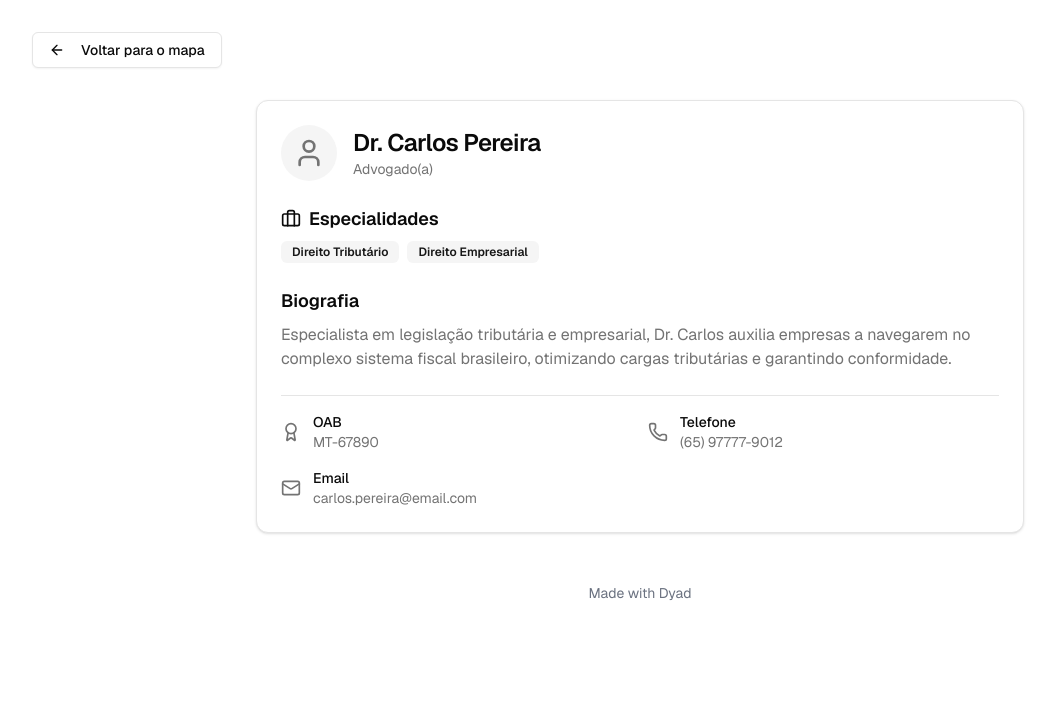
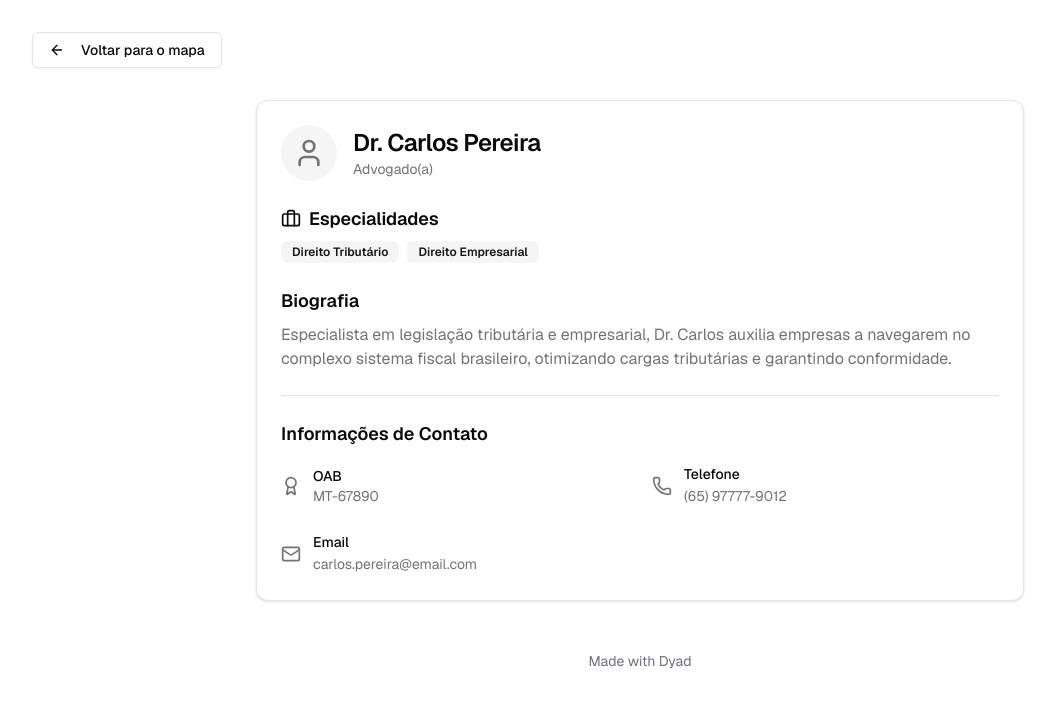
Before and after one commit to MrGr33n98/advini-mkt-place-mt, a Next.js app: page /advogados/carlos-pereira in a window 1280 px wide. Shown: the top 706 px of the page, without its empty margins (0-1055 px from the left). Built offline with nearby package versions, Linux system fonts and the light colour scheme.

Commit message:
[dyad] Enhance lawyer profile card - wrote 1 file(s)

```diff
--- a/src/components/LawyerProfileCard.tsx
+++ b/src/components/LawyerProfileCard.tsx
@@ -2,6 +2,7 @@ import { Lawyer } from "@/types/lawyer";
 import { Card, CardContent, CardHeader, CardTitle, CardDescription } from "@/components/ui/card";
 import { Badge } from "@/components/ui/badge";
 import { User, Briefcase, Phone, Mail, Award } from "lucide-react";
+import { Separator } from "@/components/ui/separator";
 
 export default function LawyerProfileCard({ lawyer }: { lawyer: Lawyer }) {
   return (
@@ -37,10 +38,14 @@ export default function LawyerProfileCard({ lawyer }: { lawyer: Lawyer }) {
           </div>
         )}
 
-        <div className="grid grid-cols-1 md:grid-cols-2 gap-4 pt-4 border-t">
+        <Separator />
+
+        <div>
+          <h3 className="font-semibold text-lg mb-4">Informações de Contato</h3>
+          <div className="grid grid-cols-1 md:grid-cols-2 gap-6">
             {lawyer.oab && (
               <div className="flex items-center gap-3">
-              <Award className="h-5 w-5 text-muted-foreground" />
+                <Award className="h-5 w-5 text-muted-foreground flex-shrink-0" />
                 <div>
                   <p className="text-sm font-medium">OAB</p>
                   <p className="text-sm text-muted-foreground">{lawyer.oab}</p>
@@ -49,22 +54,33 @@ export default function LawyerProfileCard({ lawyer }: { lawyer: Lawyer }) {
             )}
             {lawyer.phone && (
               <div className="flex items-center gap-3">
-              <Phone className="h-5 w-5 text-muted-foreground" />
+                <Phone className="h-5 w-5 text-muted-foreground flex-shrink-0" />
                 <div>
                   <p className="text-sm font-medium">Telefone</p>
-                <p className="text-sm text-muted-foreground">{lawyer.phone}</p>
+                  <a
+                    href={`tel:${lawyer.phone.replace(/\D/g, '')}`}
+                    className="text-sm text-muted-foreground hover:text-primary hover:underline"
+                  >
+                    {lawyer.phone}
+                  </a>
                 </div>
               </div>
             )}
             {lawyer.email && (
               <div className="flex items-center gap-3 col-span-1 md:col-span-2">
-              <Mail className="h-5 w-5 text-muted-foreground" />
+                <Mail className="h-5 w-5 text-muted-foreground flex-shrink-0" />
                 <div>
                   <p className="text-sm font-medium">Email</p>
-                <p className="text-sm text-muted-foreground">{lawyer.email}</p>
+                  <a
+                    href={`mailto:${lawyer.email}`}
+                    className="text-sm text-muted-foreground hover:text-primary hover:underline"
+                  >
+                    {lawyer.email}
+                  </a>
                 </div>
               </div>
             )}
+          </div>
         </div>
       </CardContent>
     </Card>
```
Lines whose indentation alone changed are shown as unchanged.
